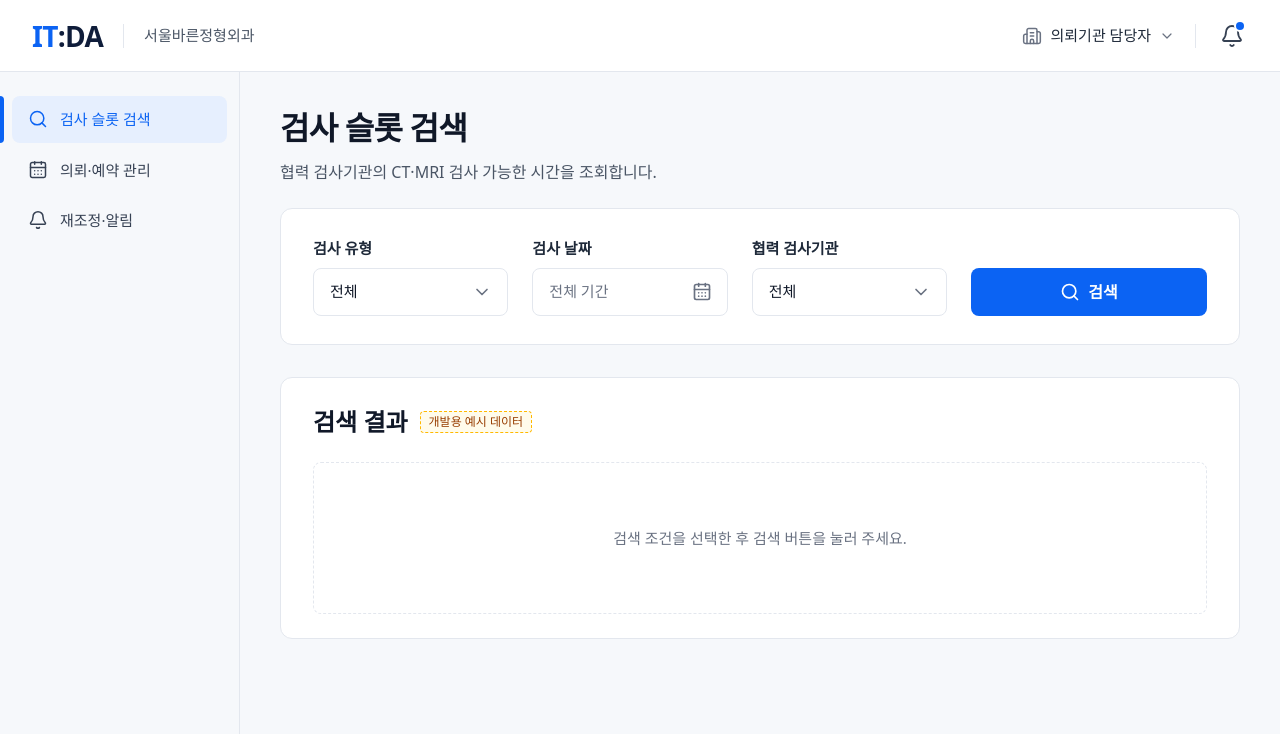
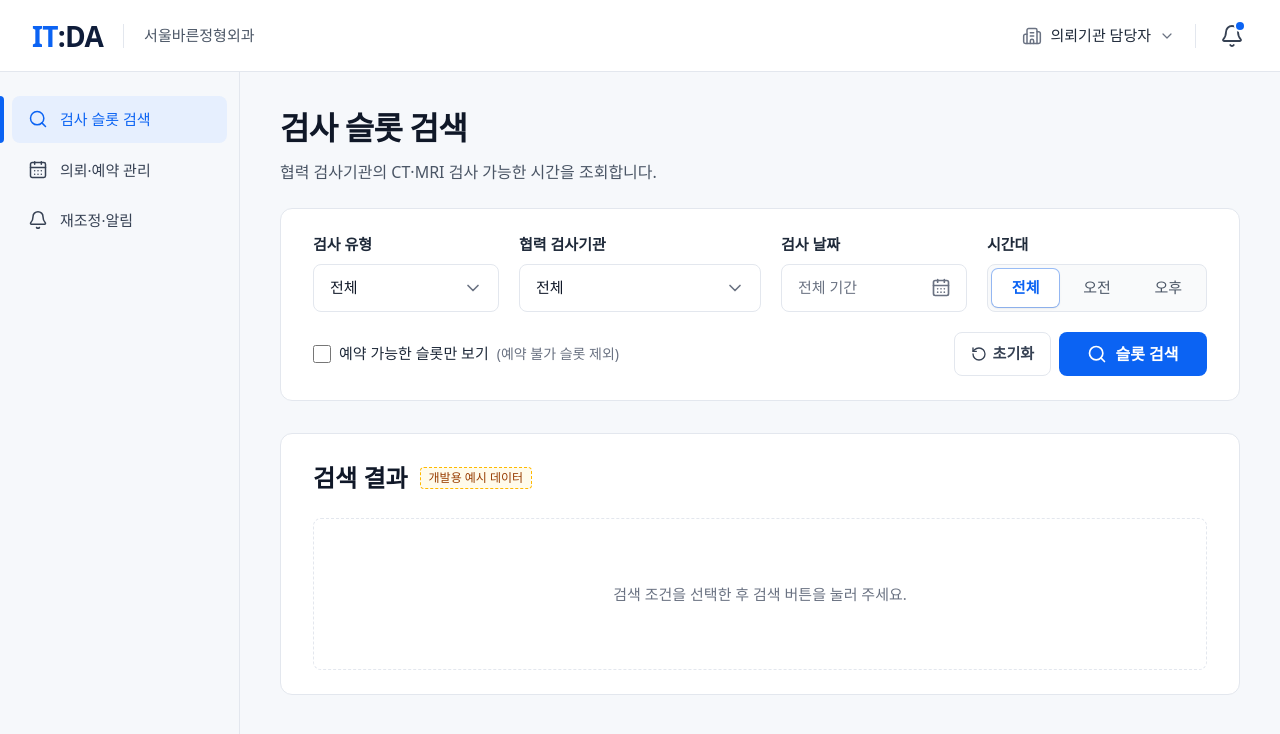
Before and after one commit to HEALO-WORLD/HEALO-WORLD-ITDA-frontend, a Next.js app: page /referring/slots in a window 1280 px wide. Shown: the top 734 px of the page. Built offline with nearby package versions, Linux system fonts and the light colour scheme.

Commit message:
feat: 의뢰기관 슬롯 검색 필터링 기능 확장

```diff
--- a/src/features/slots/availability.ts
+++ b/src/features/slots/availability.ts
@@ -1,6 +1,6 @@
 import type { DateKey } from "@/lib/date/seoulDate";
 
-import type { ExamSlot, SlotSearchCriteria } from "./types";
+import type { ExamSlot, SlotSearchCriteria, TimeOfDay } from "./types";
 
 /**
  * 날짜별 예약 가능 여부 계산 (프론트엔드 임시 로직).
@@ -17,13 +17,23 @@ export type DateAvailabilityStatus = "AVAILABLE" | "FULL";
 
 export type DateAvailability = Record<DateKey, DateAvailabilityStatus>;
 
-export type AvailabilityFilter = Pick<SlotSearchCriteria, "examType" | "organizationId">;
+/**
+ * 달력 계산에 쓰는 조건 (날짜 제외).
+ * `예약 가능한 슬롯만 보기`는 넣지 않는다: 달력은 원래 예약 가능한 슬롯이 있는 날만 선택 가능으로 표시한다.
+ */
+export type AvailabilityFilter = Pick<SlotSearchCriteria, "examType" | "organizationId" | "timeOfDay">;
 
-/** 검사 유형·기관 조건 일치 여부 (날짜 조건 제외) */
+/** 시작 시각(`YYYY-MM-DDTHH:mm`)으로 시간대를 판단한다. 기관 운영시간과 무관하게 12:00 기준 */
+export function getTimeOfDay(startAt: string): TimeOfDay {
+  return startAt.slice(11, 16) < "12:00" ? "AM" : "PM";
+}
+
+/** 검사 유형·기관·시간대 조건 일치 여부 (날짜 조건 제외) */
 export function matchesSlotFilter(slot: ExamSlot, filter: AvailabilityFilter): boolean {
   return (
     (!filter.examType || slot.examType === filter.examType) &&
-    (!filter.organizationId || slot.organizationId === filter.organizationId)
+    (!filter.organizationId || slot.organizationId === filter.organizationId) &&
+    (!filter.timeOfDay || getTimeOfDay(slot.startAt) === filter.timeOfDay)
   );
 }
 
--- a/src/features/slots/components/SlotSearch.tsx
+++ b/src/features/slots/components/SlotSearch.tsx
@@ -15,7 +15,7 @@ import { formatDateTimeWithWeekday } from "@/lib/format/date";
 import { IS_MOCK_DATA, searchSlots } from "../api";
 import type { ExamSlot, PartnerOrganization, SlotSearchCriteria } from "../types";
 
-import SlotSearchFilter from "./SlotSearchFilter";
+import SlotSearchFilter, { INITIAL_SLOT_CRITERIA } from "./SlotSearchFilter";
 import SlotSearchTable from "./SlotSearchTable";
 
 interface SlotSearchProps {
@@ -96,10 +96,9 @@ export default function SlotSearch({
         organizations={organizations}
         isSearching={search.status === "loading"}
         onSearch={handleSearch}
+        onReset={() => setSearch({ status: "idle" })}
         initialCriteria={
-          rescheduleReferral
-            ? { examType: rescheduleReferral.examType, date: "", organizationId: "" }
-            : undefined
+          rescheduleReferral ? { ...INITIAL_SLOT_CRITERIA, examType: rescheduleReferral.examType } : undefined
         }
         isExamTypeLocked={rescheduleReferral !== null}
         excludedEquipmentIds={excludedEquipmentIds}
--- a/src/features/slots/components/SlotSearchFilter.tsx
+++ b/src/features/slots/components/SlotSearchFilter.tsx
@@ -1,19 +1,21 @@
-import { Search } from "lucide-react";
-import { useCallback, useEffect, useRef, useState, type FormEvent } from "react";
+import { RotateCcw, Search } from "lucide-react";
+import { useCallback, useEffect, useRef, useState } from "react";
 
 import DatePicker from "@/components/ui/DatePicker";
-import { SelectInput, type SelectOption } from "@/components/ui/FormControls";
+import { fieldLabelClass, SelectInput, type SelectOption } from "@/components/ui/FormControls";
 import type { DateKey } from "@/lib/date/seoulDate";
 
 import { getDateAvailability } from "../api";
 import type { AvailabilityFilter, DateAvailability } from "../availability";
-import type { ExamType, PartnerOrganization, SlotSearchCriteria } from "../types";
+import type { ExamType, PartnerOrganization, SlotSearchCriteria, TimeOfDay } from "../types";
 
 interface SlotSearchFilterProps {
   organizations: PartnerOrganization[];
   isSearching: boolean;
   onSearch: (criteria: SlotSearchCriteria) => void;
-  /** 처음 표시할 검색 조건 (재조정 모드에서 기존 예약의 검사 유형) */
+  /** 조건을 처음 상태로 되돌렸을 때 (이전 검색 결과 정리용) */
+  onReset?: () => void;
+  /** 처음 표시할 검색 조건 (재조정 모드에서 기존 예약의 검사 유형). 초기화도 이 조건으로 돌아간다 */
   initialCriteria?: SlotSearchCriteria;
   /** 검사 유형 변경 불가 (재조정 모드) */
   isExamTypeLocked?: boolean;
@@ -27,7 +29,21 @@ const EXAM_TYPE_OPTIONS: SelectOption[] = [
   { value: "MRI", label: "MRI" },
 ];
 
-const INITIAL_CRITERIA: SlotSearchCriteria = { examType: "", date: "", organizationId: "" };
+const TIME_OF_DAY_OPTIONS: { value: TimeOfDay | ""; label: string }[] = [
+  { value: "", label: "전체" },
+  { value: "AM", label: "오전" },
+  { value: "PM", label: "오후" },
+];
+
+const TIME_OF_DAY_LABELS: Record<TimeOfDay, string> = { AM: "오전", PM: "오후" };
+
+export const INITIAL_SLOT_CRITERIA: SlotSearchCriteria = {
+  examType: "",
+  date: "",
+  organizationId: "",
+  timeOfDay: "",
+  availableOnly: false,
+};
 
 const DISABLED_REASON = {
   FULL: "예약 마감",
@@ -36,13 +52,14 @@ const DISABLED_REASON = {
 
 /**
  * 검색 조건 입력. 조건 변경은 내부 상태에만 반영하고, 검색 버튼을 눌러야 상위로 전달한다.
- * 달력의 날짜 선택 가능 여부는 검색 결과와 별개로, 검사 유형·기관이 바뀔 때마다 다시 계산한다.
+ * 달력의 날짜 선택 가능 여부는 검색 결과와 같은 판정(검사 유형·기관·시간대)으로, 조건이 바뀔 때마다 다시 계산한다.
  */
 export default function SlotSearchFilter({
   organizations,
   isSearching,
   onSearch,
-  initialCriteria = INITIAL_CRITERIA,
+  onReset,
+  initialCriteria = INITIAL_SLOT_CRITERIA,
   isExamTypeLocked = false,
   excludedEquipmentIds,
 }: SlotSearchFilterProps) {
@@ -68,8 +85,9 @@ export default function SlotSearchFilter({
       setAvailability(next);
       if (selectedDate && next[selectedDate] !== "AVAILABLE") {
         setCriteria((prev) => (prev.date === selectedDate ? { ...prev, date: "" } : prev));
+        const timeText = filter.timeOfDay ? `${TIME_OF_DAY_LABELS[filter.timeOfDay]} ` : "";
         setDateNotice(
-          `선택한 날짜(${selectedDate})에 예약 가능한 슬롯이 없어 날짜 선택을 초기화했습니다.`,
+          `선택한 날짜(${selectedDate})에 바뀐 조건으로 예약 가능한 ${timeText}슬롯이 없어 날짜 선택을 초기화했습니다.`,
         );
       }
     },
@@ -84,11 +102,19 @@ export default function SlotSearchFilter({
     });
   }, [startCriteria, queryOptions]);
 
+  /** 달력에 영향을 주는 조건(유형·기관·시간대) 변경 */
   const updateFilter = (patch: Partial<AvailabilityFilter>) => {
     const next = { ...criteria, ...patch };
     setCriteria(next);
     setDateNotice(null);
     void refreshAvailability(next, next.date);
+  };
+
+  const handleReset = () => {
+    setCriteria(startCriteria);
+    setDateNotice(null);
+    void refreshAvailability(startCriteria, "");
+    onReset?.();
   };
 
   const getDisabledReason = (dateKey: DateKey): string | null => {
@@ -104,17 +130,18 @@ export default function SlotSearchFilter({
     ...organizations.map(({ id, name }) => ({ value: id, label: name })),
   ];
 
-  const handleSubmit = (event: FormEvent<HTMLFormElement>) => {
-    event.preventDefault();
+  const handleSearch = () => {
+    if (isSearching) return;
     onSearch(criteria);
   };
 
   return (
-    <form
-      onSubmit={handleSubmit}
+    <div
+      role="search"
       aria-label="검사 슬롯 검색 조건"
-      className="grid grid-cols-1 items-end gap-6 rounded-xl border border-line bg-white px-8 py-7 sm:grid-cols-2 xl:grid-cols-[1fr_1fr_1fr_236px]"
+      className="flex flex-col gap-5 rounded-xl border border-line bg-white px-6 py-6 sm:px-8"
     >
+      <div className="grid grid-cols-1 items-end gap-x-5 gap-y-4 sm:grid-cols-2 xl:grid-cols-[minmax(0,1fr)_minmax(0,1.3fr)_minmax(0,1fr)_minmax(220px,0.9fr)]">
         <SelectInput
           id="slot-exam-type"
           label="검사 유형"
@@ -122,6 +149,13 @@ export default function SlotSearchFilter({
           value={criteria.examType}
           disabled={isExamTypeLocked}
           onChange={(e) => updateFilter({ examType: e.target.value as ExamType | "" })}
+        />
+        <SelectInput
+          id="slot-organization"
+          label="협력 검사기관"
+          options={organizationOptions}
+          value={criteria.organizationId}
+          onChange={(e) => updateFilter({ organizationId: e.target.value })}
         />
         <DatePicker
           id="slot-date"
@@ -134,29 +168,78 @@ export default function SlotSearchFilter({
           getDisabledReason={getDisabledReason}
           disablePast
           placeholder="전체 기간"
-        disabledNote=""
+          disabledNote={
+            criteria.timeOfDay
+              ? `${TIME_OF_DAY_LABELS[criteria.timeOfDay]}에 예약 가능한 슬롯이 있는 날짜만 선택할 수 있습니다.`
+              : ""
+          }
         />
-      <SelectInput
-        id="slot-organization"
-        label="협력 검사기관"
-        options={organizationOptions}
-        value={criteria.organizationId}
-        onChange={(e) => updateFilter({ organizationId: e.target.value })}
+
+        {/* 시간대: 검사 시작 시각 기준 (오전 12:00 이전 / 오후 12:00부터) */}
+        <fieldset className="min-w-0">
+          <legend className={fieldLabelClass}>시간대</legend>
+          <div className="grid h-12 grid-cols-3 gap-1 rounded-lg border border-line bg-gray-50 p-1">
+            {TIME_OF_DAY_OPTIONS.map(({ value, label }) => {
+              const checked = criteria.timeOfDay === value;
+              return (
+                <label
+                  key={value || "ALL"}
+                  className={`flex cursor-pointer items-center justify-center rounded-md text-[15px] font-medium transition-colors has-[:focus-visible]:outline-2 has-[:focus-visible]:outline-primary ${checked ? "bg-white font-semibold text-primary shadow-sm ring-1 ring-primary/40" : "text-gray-600 hover:text-gray-900"
+                    }`}
+                >
+                  <input
+                    type="radio"
+                    name="slot-time-of-day"
+                    value={value}
+                    checked={checked}
+                    onChange={() => updateFilter({ timeOfDay: value })}
+                    className="sr-only"
                   />
-      <button
-        type="submit"
-        disabled={isSearching}
-        className="flex h-12 items-center justify-center gap-2 rounded-lg bg-primary text-base font-bold text-white transition-colors hover:bg-primary-hover disabled:cursor-not-allowed disabled:opacity-60"
-      >
-        <Search className="size-5" aria-hidden="true" />
-        {isSearching ? "검색 중" : "검색"}
-      </button>
+                  {label}
+                </label>
+              );
+            })}
+          </div>
+        </fieldset>
+      </div>
 
       {dateNotice && (
-        <p role="status" className="col-span-full -mt-2 text-sm text-amber-700">
+        <p role="status" className="-mt-2 text-sm text-amber-700">
           {dateNotice}
         </p>
       )}
-    </form>
+
+      <div className="flex flex-wrap items-center justify-between gap-3">
+        <label className="inline-flex cursor-pointer items-center gap-2 text-[15px] text-gray-800">
+          <input
+            type="checkbox"
+            checked={criteria.availableOnly}
+            onChange={(e) => setCriteria((prev) => ({ ...prev, availableOnly: e.target.checked }))}
+            className="size-[18px] cursor-pointer rounded border-line accent-primary"
+          />
+          예약 가능한 슬롯만 보기
+          <span className="text-sm text-gray-500">(예약 불가 슬롯 제외)</span>
+        </label>
+        <div className="ml-auto flex gap-2">
+          <button
+            type="button"
+            onClick={handleReset}
+            className="inline-flex h-11 items-center justify-center gap-1.5 rounded-lg border border-line bg-white px-4 text-[15px] font-semibold text-gray-700 hover:bg-gray-50"
+          >
+            <RotateCcw className="size-4" aria-hidden="true" />
+            초기화
+          </button>
+          <button
+            type="button"
+            onClick={handleSearch}
+            disabled={isSearching}
+            className="inline-flex h-11 min-w-[148px] items-center justify-center gap-2 rounded-lg bg-primary px-6 text-base font-bold text-white transition-colors hover:bg-primary-hover disabled:cursor-not-allowed disabled:opacity-60"
+          >
+            <Search className="size-5" aria-hidden="true" />
+            {isSearching ? "검색 중" : "슬롯 검색"}
+          </button>
+        </div>
+      </div>
+    </div>
   );
 }
--- a/src/features/slots/types.ts
+++ b/src/features/slots/types.ts
@@ -30,10 +30,16 @@ export interface ExamSlot {
   isAvailable: boolean;
 }
 
+/** 시간대. 슬롯 검사 시작 시각 기준 (오전: 12:00 이전, 오후: 12:00부터) */
+export type TimeOfDay = "AM" | "PM";
+
 /** 검색 조건. 빈 문자열은 '전체'를 뜻한다 */
 export interface SlotSearchCriteria {
   examType: ExamType | "";
   /** `YYYY-MM-DD`. 비어 있으면 날짜 조건을 적용하지 않는다 */
   date: string;
   organizationId: string;
+  timeOfDay: TimeOfDay | "";
+  /** true면 지금 예약할 수 있는 슬롯(예약 가능 + 시작 전)만 반환한다 */
+  availableOnly: boolean;
 }
```
Also changed, not shown: src/features/slots/api.ts (+9 -3 lines). Lines whose indentation alone changed are shown as unchanged.
